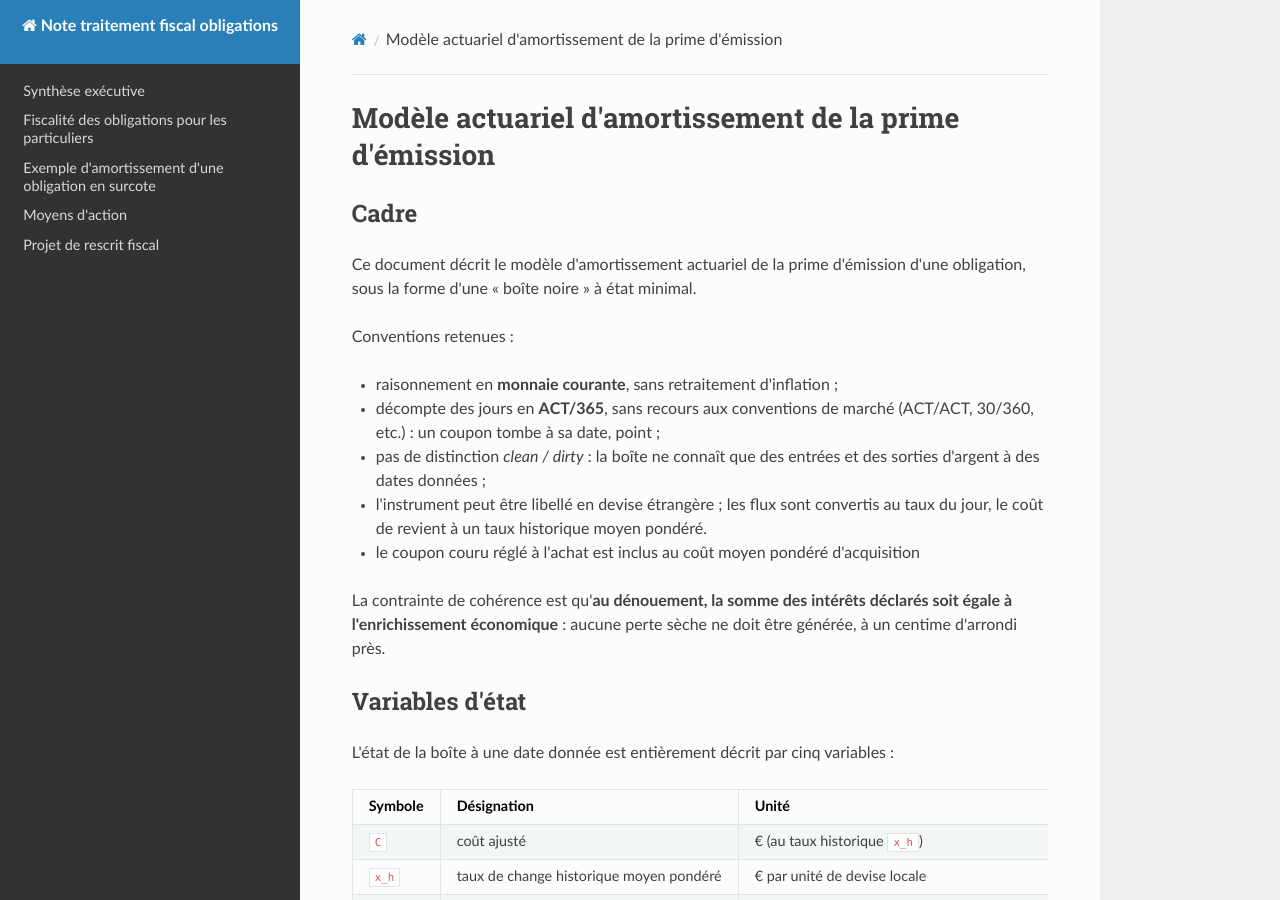
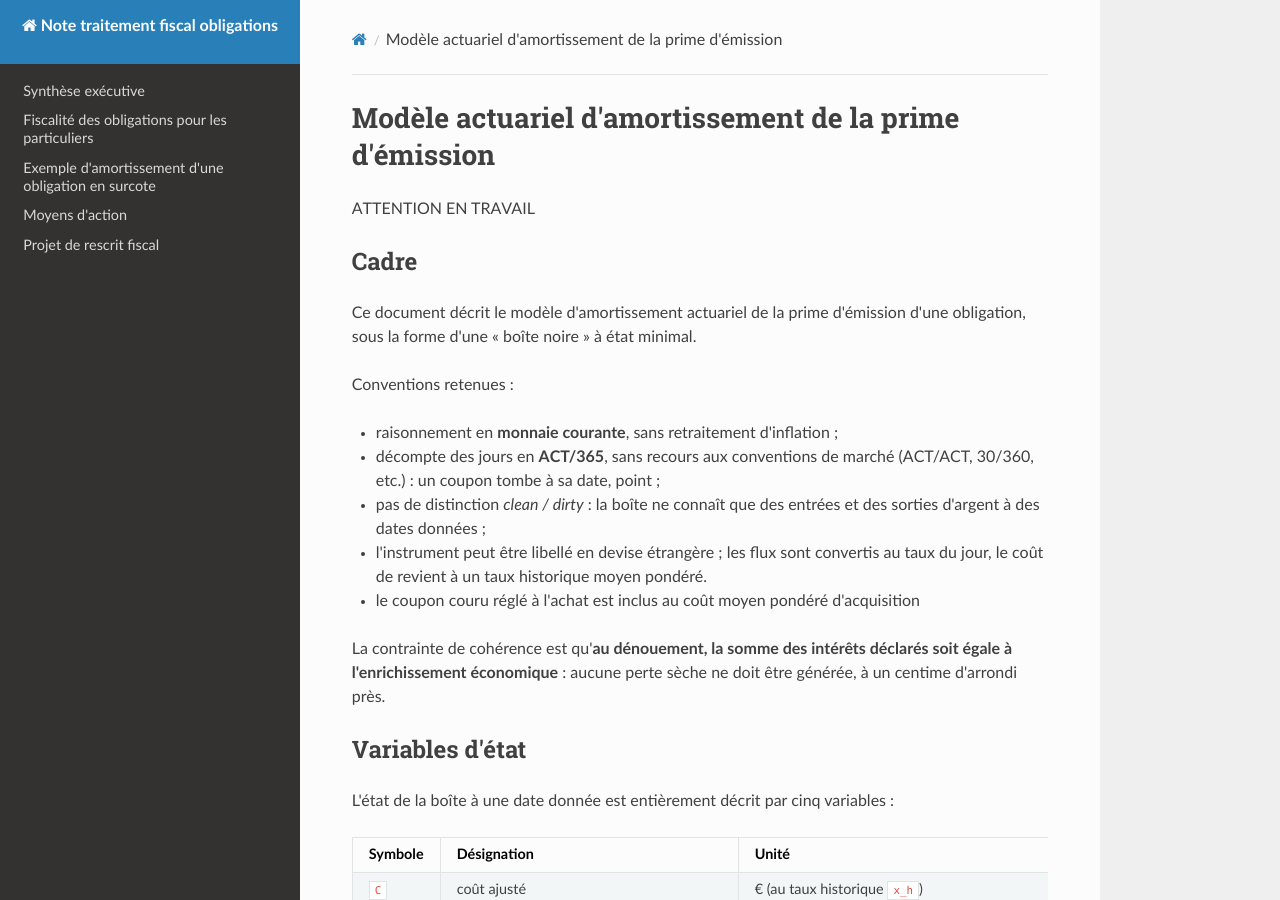
Before and after one commit to ConscritNeuneu/note-traitement-fiscal-obligations, an MkDocs documentation site: the page built from docs/modele_actuariel_agrege.md, in a window 1280 px wide and 900 px high. Built offline with MkDocs 1.6.1, drawn with Linux system fonts in a browser that asks for light colours; nearby versions of some CDN libraries.

Commit message:
Add warnings

```diff
--- a/docs/modele_actuariel_agrege.md
+++ b/docs/modele_actuariel_agrege.md
@@ -1,4 +1,6 @@
 # Modèle actuariel d'amortissement de la prime d'émission
+
+ATTENTION EN TRAVAIL
 
 ## Cadre
 
```
Also changed, not shown: docs/claude_analyse_legale.md (+2 -0 lines).
